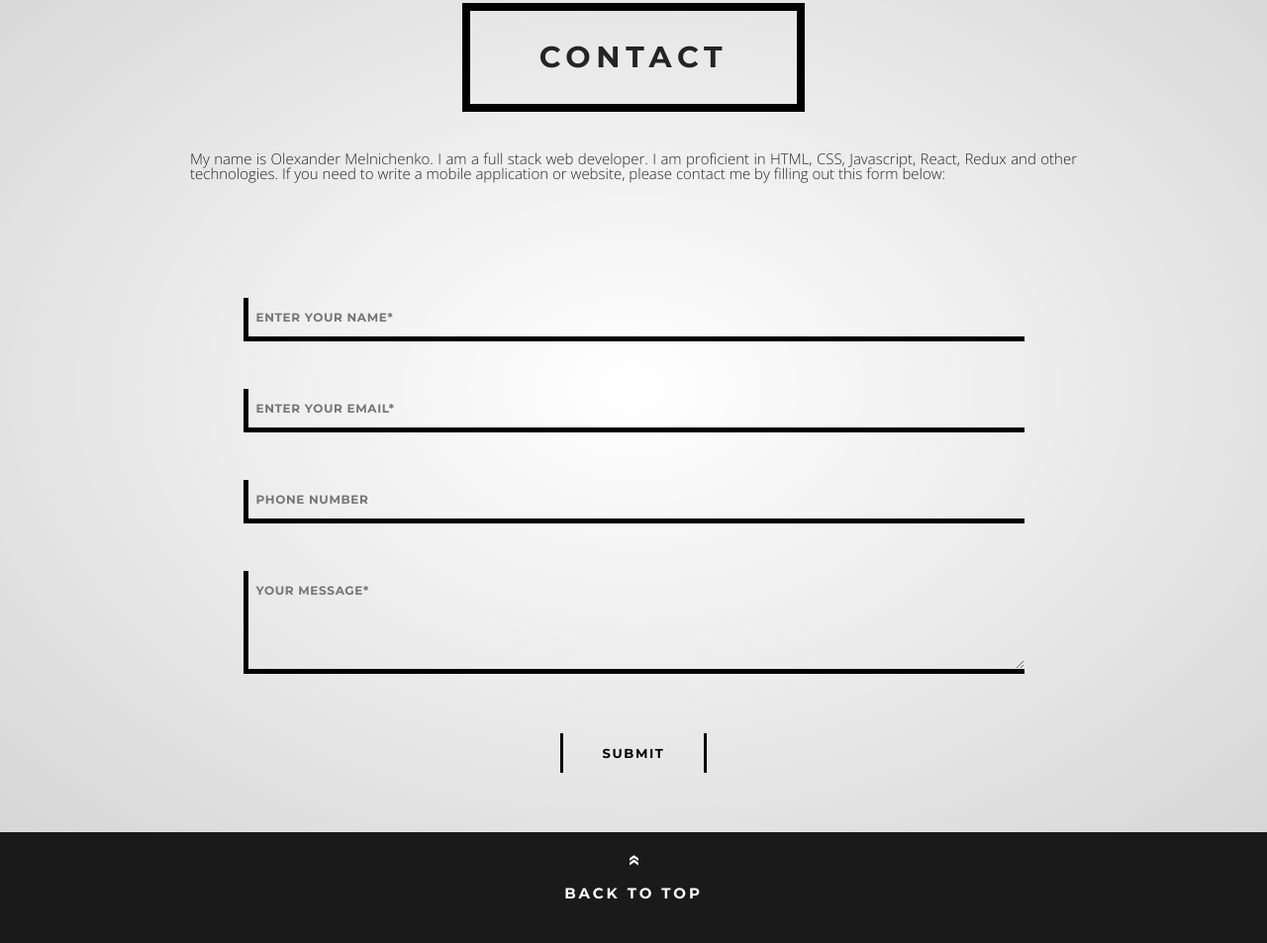
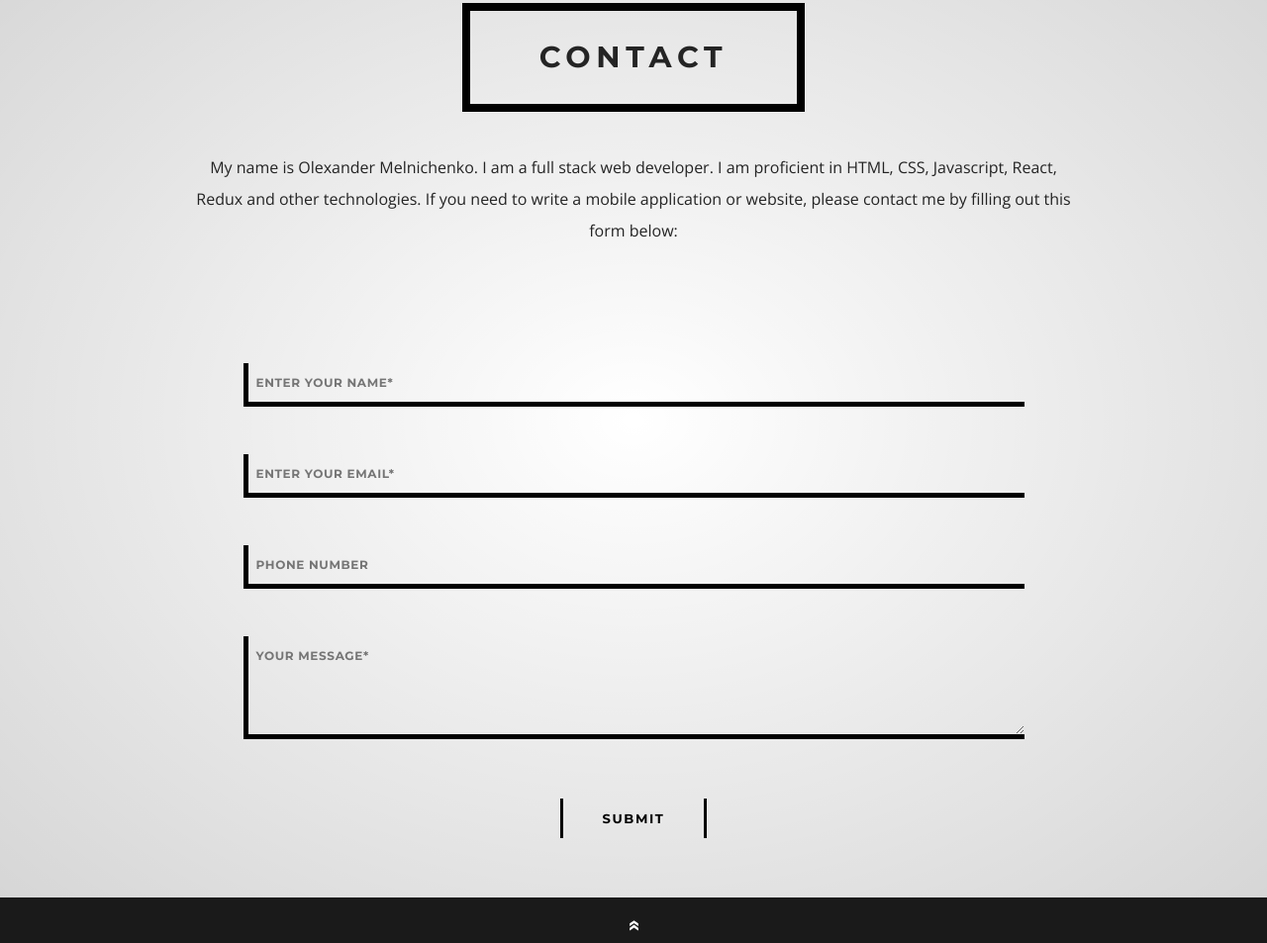
Before and after one commit to Alexandr-melnichenko/my-portfolio, a website built with Vite: page src/index.html in a window 1280 px wide. Shown: the part 5661-6614 px from the top of the page at 99% size. Built offline with nearby package versions, Linux system fonts and the light colour scheme.

Commit message:
fix contact text style

```diff
--- a/src/css/contact.css
+++ b/src/css/contact.css
@@ -10,10 +10,12 @@
 
 .contact-section-text {
   font-family: 'Open Sans', sans-serif;
-  font-size: 15px;
-  font-weight: 300;
+  font-size: 16px;
+  font-weight: 400;
   width: 70%;
-  text-align: justify;
+  letter-spacing: normal;
+  line-height: 200%;
+  text-align: center;
   margin: 40px auto;
 }
 
```
